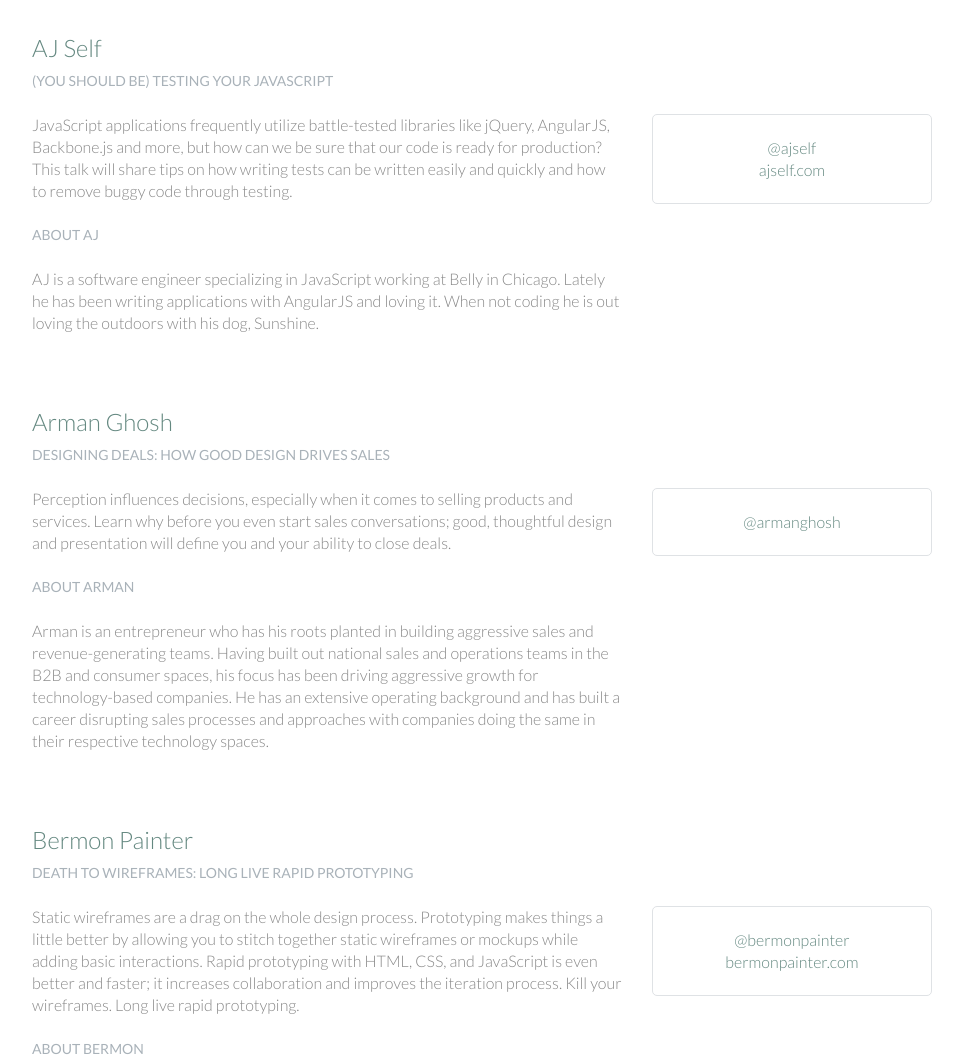
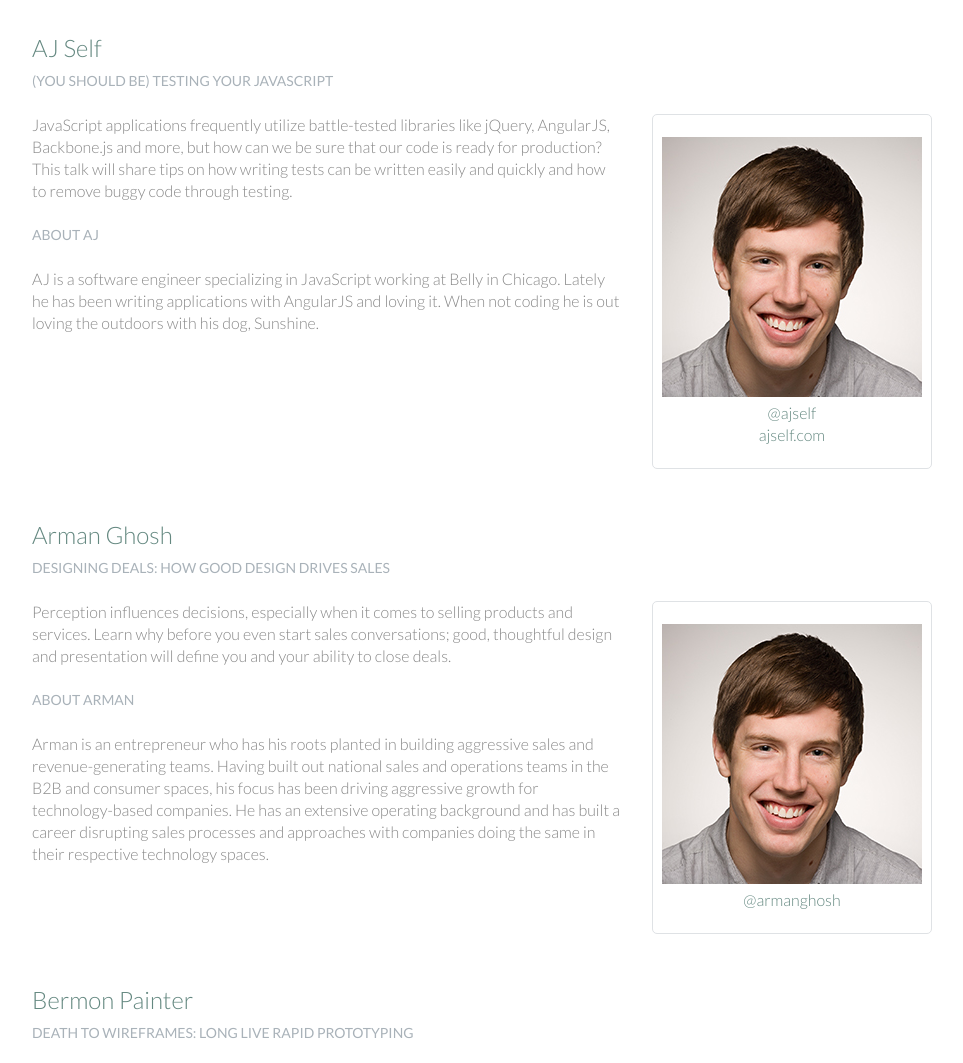
Before and after one commit to Sivnerof/Develop-And-Style-Websites, a plain HTML site: page Lesson-9/conference-site/speakers.html in a window 1280 px wide. Shown: the part 1580-2643 px from the top of the page, without its empty margins (158-1121 px from the left). Drawn offline with Linux system fonts and the light colour scheme.

Commit message:
Added Speaker Images and Teaser Images

```diff
--- a/Lesson-9/conference-site/assets/stylesheets/main.css
+++ b/Lesson-9/conference-site/assets/stylesheets/main.css
@@ -329,6 +329,13 @@ p a {
   color: #a9b2b9;
 }
 
+.teaser img {
+  border-radius: 5px;
+  display: block;
+  margin-bottom: 22px;
+  max-width: 100%
+}
+
 /*
   ========================================
   Speakers
--- a/Lesson-9/conference-site/speakers.html
+++ b/Lesson-9/conference-site/speakers.html
@@ -71,6 +71,8 @@
           --><aside class="col-1-3">
             <div class="speaker-info">
 
+              <img src="assets/images/speakers/aaron-irizarry.jpg" alt="Aaron Irizarry">
+
               <ul>
                 <li><a href="https://twitter.com/aaroni">@aaroni</a></li>
                 <li><a href="http://www.thisisaaronslife.com/">thisisaaronslife.com</a></li>
@@ -103,6 +105,8 @@
           --><aside class="col-1-3">
             <div class="speaker-info">
 
+              <img src="assets/images/speakers/adam-connor.jpg" alt="Adam Connor">
+
               <ul>
                 <li><a href="https://twitter.com/adamconnor">@adamconnor</a></li>
                 <li><a href="http://adamconnor.com/">adamconnor.com</a></li>
@@ -132,6 +136,8 @@
 
           --><aside class="col-1-3">
             <div class="speaker-info">
+
+              <img src="assets/images/speakers/shay-howe.jpg" alt="Shay Howe">
 
               <ul>
                 <li><a href="https://twitter.com/ajself">@ajself</a></li>
@@ -163,6 +169,8 @@
           --><aside class="col-1-3">
             <div class="speaker-info">
 
+              <img src="assets/images/speakers/shay-howe.jpg" alt="Shay Howe">
+
               <ul>
                 <li><a href="https://twitter.com/armanghosh">@armanghosh</a></li>
               </ul>
@@ -191,6 +199,8 @@
 
           --><aside class="col-1-3">
             <div class="speaker-info">
+
+              <img src="assets/images/speakers/shay-howe.jpg" alt="Shay Howe">
 
               <ul>
                 <li><a href="https://twitter.com/bermonpainter">@bermonpainter</a></li>
@@ -226,6 +236,8 @@
           --><aside class="col-1-3">
             <div class="speaker-info">
 
+              <img src="assets/images/speakers/shay-howe.jpg" alt="Shay Howe">
+
               <ul>
                 <li><a href="http://www.webvisionsevent.com/">webvisionsevent.com</a></li>
                 <li><a href="http://www.instituteforsocialgood.org/">instituteforsocialgood.org</a></li>
@@ -255,6 +267,8 @@
 
           --><aside class="col-1-3">
             <div class="speaker-info">
+
+              <img src="assets/images/speakers/shay-howe.jpg" alt="Shay Howe">
 
               <ul>
                 <li><a href="https://twitter.com/candicodeit">@candicodeit</a></li>
@@ -286,6 +300,8 @@
           --><aside class="col-1-3">
             <div class="speaker-info">
 
+              <img src="assets/images/speakers/shay-howe.jpg" alt="Shay Howe">
+
               <ul>
                 <li><a href="https://twitter.com/chanan">@chanan</a></li>
                 <li><a href="http://www.dhalo.com/">dhalo.com</a></li>
@@ -316,6 +332,8 @@
           --><aside class="col-1-3">
             <div class="speaker-info">
 
+              <img src="assets/images/speakers/shay-howe.jpg" alt="Shay Howe">
+
               <ul>
                 <li><a href="https://twitter.com/chrisdavidmills">@chrisdavidmills</a></li>
                 <li><a href="https://developer.mozilla.org/">developer.mozilla.org</a></li>
@@ -345,6 +363,8 @@
 
           --><aside class="col-1-3">
             <div class="speaker-info">
+
+              <img src="assets/images/speakers/shay-howe.jpg" alt="Shay Howe">
 
               <ul>
                 <li><a href="https://twitter.com/dandenney">@dandenney</a></li>
@@ -378,6 +398,8 @@
           --><aside class="col-1-3">
             <div class="speaker-info">
 
+              <img src="assets/images/speakers/shay-howe.jpg" alt="Shay Howe">
+
               <ul>
                 <li><a href="https://twitter.com/darbyfrey">@darbyfrey</a></li>
                 <li><a href="http://darbyfrey.com/">darbyfrey.com</a></li>
@@ -408,6 +430,8 @@
           --><aside class="col-1-3">
             <div class="speaker-info">
 
+              <img src="assets/images/speakers/shay-howe.jpg" alt="Shay Howe">
+
               <ul>
                 <li><a href="http://ericadecker.com/">ericadecker.com</a></li>
               </ul>
@@ -436,6 +460,8 @@
 
           --><aside class="col-1-3">
             <div class="speaker-info">
+
+              <img src="assets/images/speakers/shay-howe.jpg" alt="Shay Howe">
 
               <ul>
                 <li><a href="https://twitter.com/estellevw">@estellevw</a></li>
@@ -466,6 +492,8 @@
 
           --><aside class="col-1-3">
             <div class="speaker-info">
+
+              <img src="assets/images/speakers/shay-howe.jpg" alt="Shay Howe">
 
               <ul>
                 <li><a href="https://twitter.com/antiheroine">@antiheroine</a></li>
@@ -499,6 +527,8 @@
           --><aside class="col-1-3">
             <div class="speaker-info">
 
+              <img src="assets/images/speakers/shay-howe.jpg" alt="Shay Howe">
+
               <ul>
                 <li><a href="https://twitter.com/beparticular">@beparticular</a></li>
                 <li><a href="http://beparticular.com/">beparticular.com</a></li>
@@ -530,6 +560,8 @@
 
           --><aside class="col-1-3">
             <div class="speaker-info">
+
+              <img src="assets/images/speakers/shay-howe.jpg" alt="Shay Howe">
 
               <ul>
                 <li><a href="https://twitter.com/Foerocious">@foerocious</a></li>
@@ -563,6 +595,8 @@
           --><aside class="col-1-3">
             <div class="speaker-info">
 
+              <img src="assets/images/speakers/shay-howe.jpg" alt="Shay Howe">
+
               <ul>
                 <li><a href="https://twitter.com/jenseninman">@jenseninman</a></li>
                 <li><a href="http://unicorninstitute.com/">unicorninstitute.com</a></li>
@@ -594,6 +628,8 @@
 
           --><aside class="col-1-3">
             <div class="speaker-info">
+
+              <img src="assets/images/speakers/shay-howe.jpg" alt="Shay Howe">
 
               <ul>
                 <li><a href="https://twitter.com/mayabruck">@mayabruck</a></li>
@@ -627,6 +663,8 @@
           --><aside class="col-1-3">
             <div class="speaker-info">
 
+              <img src="assets/images/speakers/shay-howe.jpg" alt="Shay Howe">
+
               <ul>
                 <li><a href="https://twitter.com/russu">@russu</a></li>
                 <li><a href="http://www.userglue.com/">userglue.com</a></li>
@@ -656,6 +694,8 @@
 
           --><aside class="col-1-3">
             <div class="speaker-info">
+
+              <img src="assets/images/speakers/shay-howe.jpg" alt="Shay Howe">
 
               <ul>
                 <li><a href="https://twitter.com/shayhowe">@shayhowe</a></li>
@@ -687,6 +727,8 @@
           --><aside class="col-1-3">
             <div class="speaker-info">
 
+              <img src="assets/images/speakers/shay-howe.jpg" alt="Shay Howe">
+
               <ul>
                 <li><a href="https://twitter.com/tessaharmon">@tessaharmon</a></li>
                 <li><a href="http://tessaharmon.com/">tessaharmon.com</a></li>
@@ -717,6 +759,8 @@
           --><aside class="col-1-3">
             <div class="speaker-info">
 
+              <img src="assets/images/speakers/shay-howe.jpg" alt="Shay Howe">
+
               <ul>
                 <li><a href="https://twitter.com/typeis4lovers">@typeis4lovers</a></li>
                 <li><a href="http://victoriapater.com/">victoriapater.com</a></li>
@@ -746,6 +790,8 @@
 
           --><aside class="col-1-3">
             <div class="speaker-info">
+
+              <img src="assets/images/speakers/shay-howe.jpg" alt="Shay Howe">
 
               <ul>
                 <li><a href="https://twitter.com/smashingmag">@smashingmag</a></li>
@@ -778,6 +824,8 @@
 
           --><aside class="col-1-3">
             <div class="speaker-info">
+
+              <img src="assets/images/speakers/shay-howe.jpg" alt="Shay Howe">
 
               <ul>
                 <li><a href="https://twitter.com/zomigi">@zomigi</a></li>
```
Also changed, not shown: Lesson-9/conference-site/index.html (+6 -3 lines).
